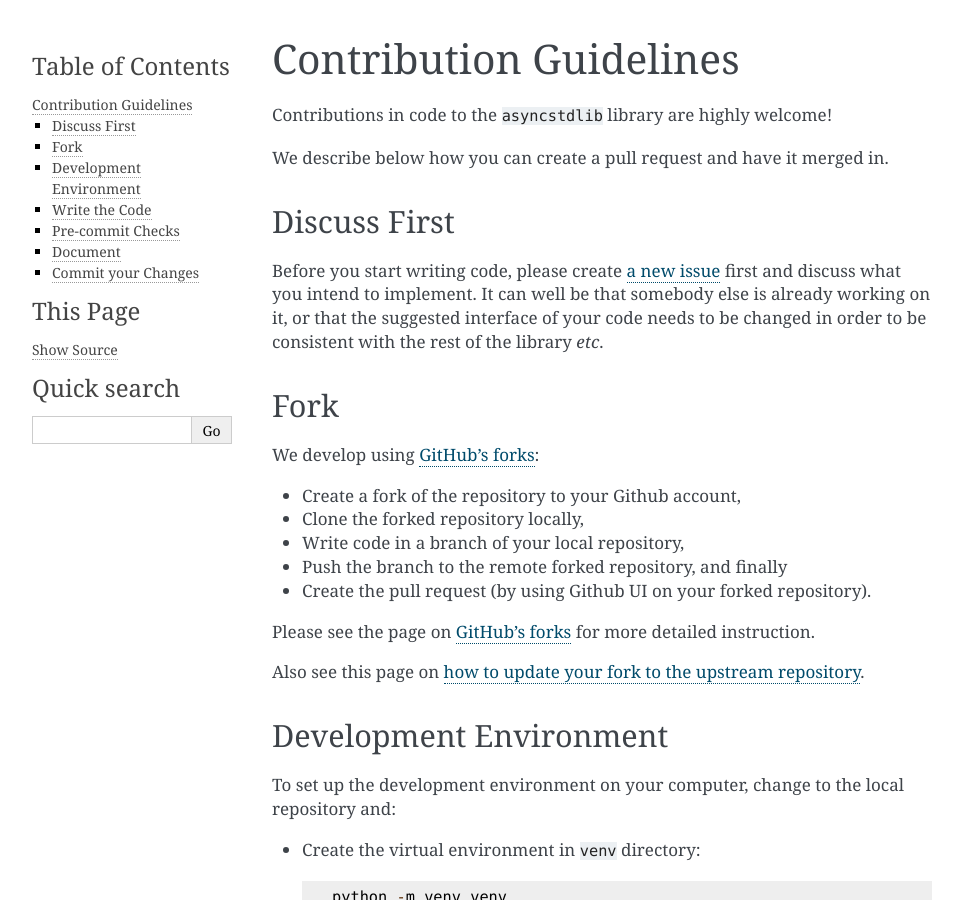
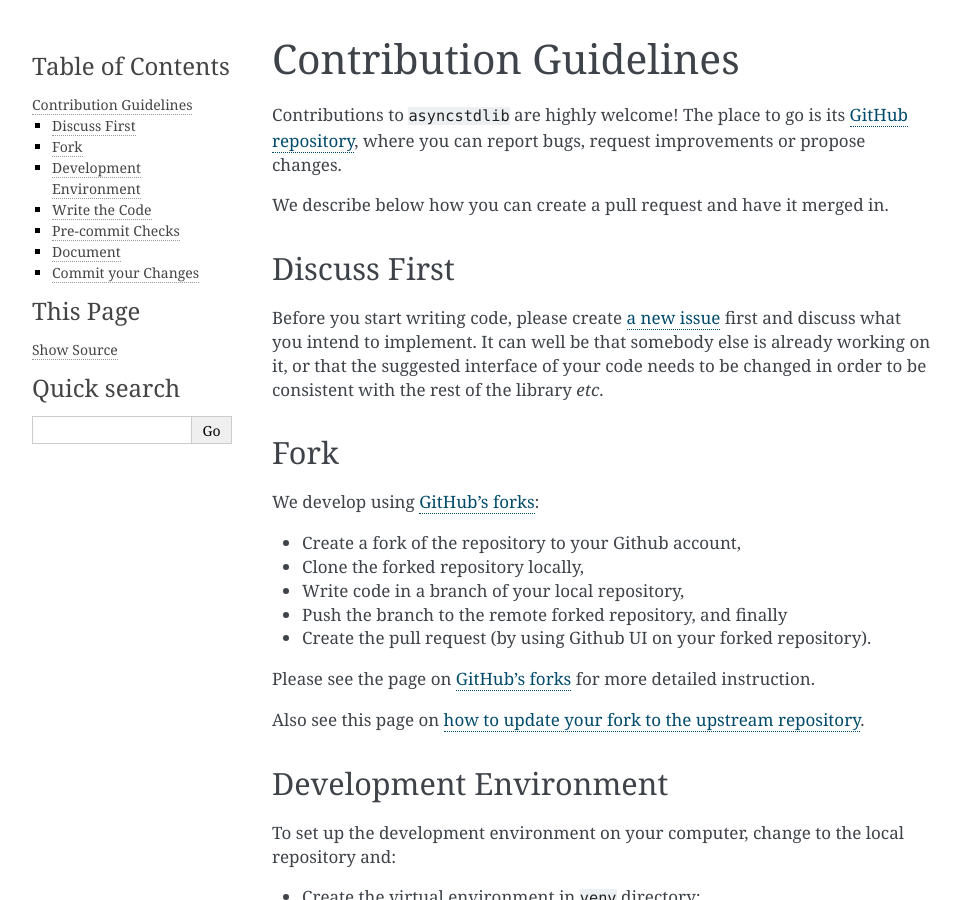
Before and after one commit to maxfischer2781/asyncstdlib, a Sphinx documentation site: the page built from docs/source/contributing.rst, in a window 1280 px wide and 900 px high. Shown: the whole window, without its empty margins (148-1111 px from the left). Built offline with Sphinx 7.4.7, drawn with Linux system fonts in a browser that asks for light colours; formulas are drawn with MathJax 3.

Commit message:
first steps towards better GH integration

```diff
--- a/docs/source/contributing.rst
+++ b/docs/source/contributing.rst
@@ -2,9 +2,13 @@
 Contribution Guidelines
 =======================
 
-Contributions in code to the ``asyncstdlib`` library are highly welcome!
+Contributions to ``asyncstdlib`` are highly welcome!
+The place to go is its `GitHub repository`_,
+where you can report bugs, request improvements or propose changes.
 
 We describe below how you can create a pull request and have it merged in.
+
+.. _GitHub repository: https://github.com/maxfischer2781/asyncstdlib
 
 Discuss First
 =============
```
Also changed, not shown: 1 other file.
